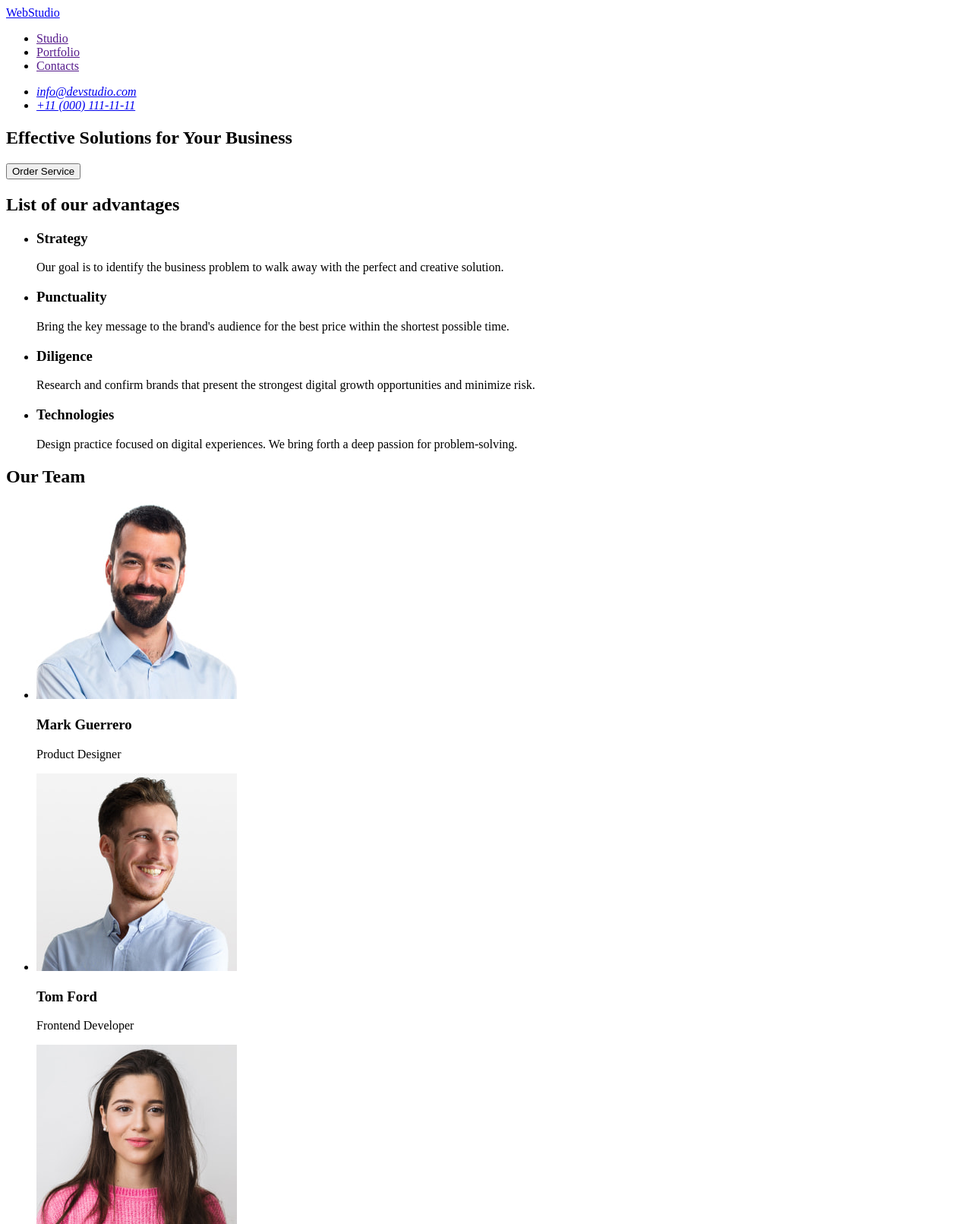
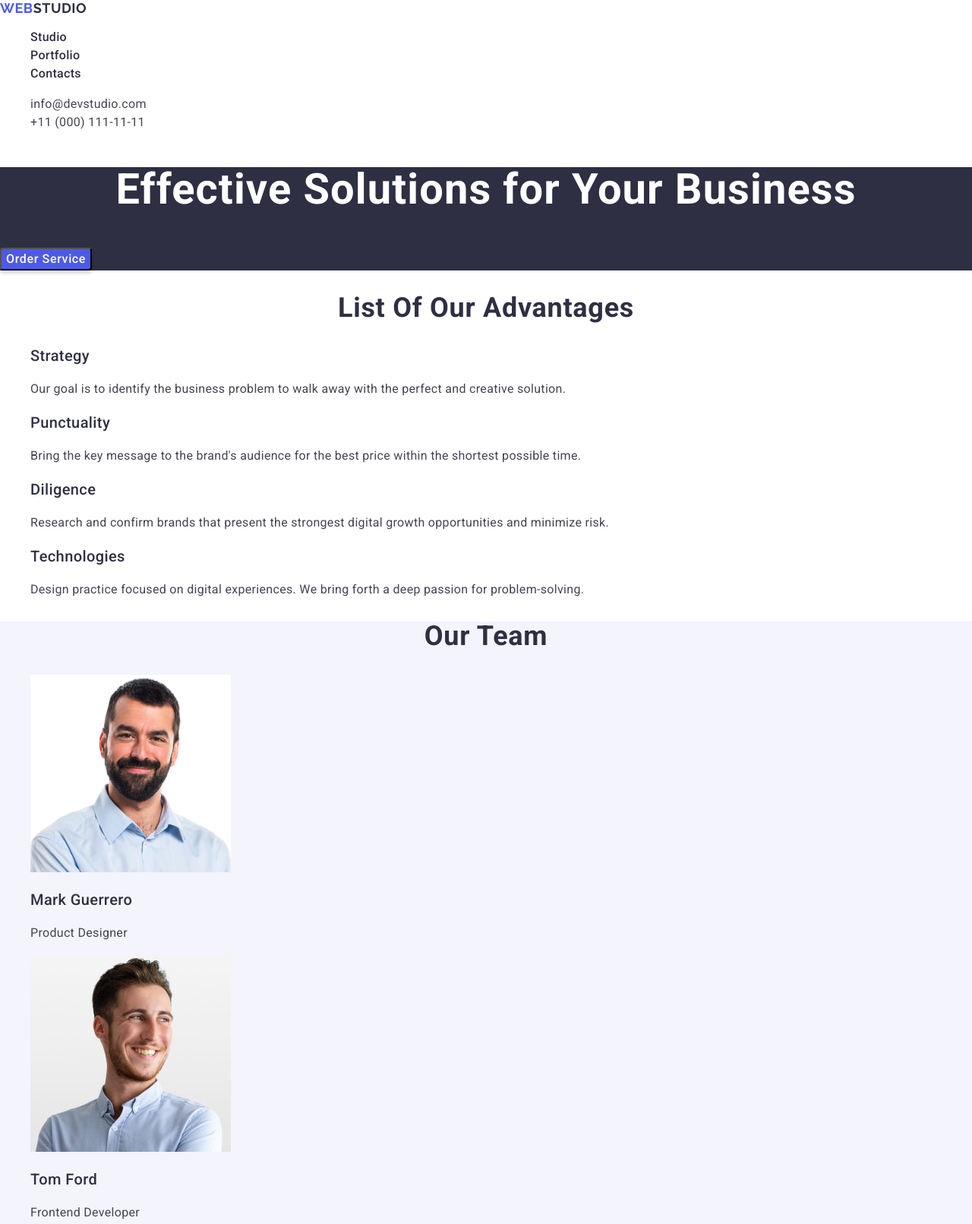
Before and after one commit to denysskrypka/goit-markup-hw-02, a plain HTML site: page index.html in a window 1280 px wide. Shown: the top 1611 px of the page at 76% size. Drawn offline with nearby package versions, Linux system fonts and the light colour scheme.

Commit message:
added css styles

```diff
--- /dev/null
+++ b/css/styles.css
@@ -0,0 +1,195 @@
+body {
+  font-family: "Roboto", sans-serif;
+  color: #434455;
+  background-color: #fff;
+}
+
+a {
+  text-decoration: none;
+}
+
+ul,
+ol {
+  list-style: none;
+}
+
+/* Header */
+
+.logo {
+  color: #4d5ae5;
+  font-family: Raleway, sans-serif;
+  font-size: 18px;
+  font-weight: 700;
+  line-height: 1.17;
+  letter-spacing: 0.03em;
+  text-transform: uppercase;
+}
+.logo-part {
+  color: #2e2f42;
+}
+.nav-link {
+  color: #2e2f42;
+  font-size: 16px;
+  font-weight: 500;
+  line-height: 1.5;
+  letter-spacing: 0.02em;
+}
+
+.nav-link:hover,
+.nav-link:focus {
+  color: #404bbf;
+}
+
+.address {
+  font-style: normal;
+}
+.address-link {
+  color: #434455;
+  font-family: Roboto;
+  font-size: 16px;
+  font-weight: 400;
+  line-height: 1.5;
+  letter-spacing: 0.02em;
+}
+
+.address-link:hover,
+.address-link:focus {
+  color: #404bbf;
+}
+
+/* Title section */
+
+.first-section {
+  background-color: #2e2f42;
+}
+
+.inscription-title {
+  color: #fff;
+  text-align: center;
+  font-family: Roboto;
+  font-size: 56px;
+  font-weight: 700;
+  line-height: 1.07;
+  letter-spacing: 0.02em;
+}
+
+.inscription-button {
+  color: #fff;
+  background-color: #4d5ae5;
+  font-family: Roboto;
+  font-size: 16px;
+  font-weight: 500;
+  line-height: 1.5;
+  letter-spacing: 0.04em;
+  box-shadow: 0px 4px 4px 0px rgba(0, 0, 0, 0.15);
+  border-radius: 4px;
+}
+
+.inscription-button:hover,
+.inscription-button:focus {
+  background-color: #404bbf;
+}
+
+/* Advantages section */
+
+.advantages-title {
+  color: #2e2f42;
+  text-align: center;
+  font-family: Roboto;
+  font-size: 36px;
+  line-height: 1.11;
+  letter-spacing: 0.02em;
+  text-transform: capitalize;
+}
+.advantages-list-title {
+  color: #2e2f42;
+  font-family: Roboto;
+  font-size: 20px;
+  font-weight: 500;
+  line-height: 1.2;
+  letter-spacing: 0.02em;
+}
+.advantages-list-text {
+  color: #434455;
+  font-family: Roboto;
+  font-size: 16px;
+  font-style: normal;
+  font-weight: 400;
+  line-height: 1.5;
+  letter-spacing: 0.02em;
+}
+
+/* Team info section */
+
+.team-section {
+  background-color: #f4f4fd;
+}
+.team-title {
+  color: #2e2f42;
+  text-align: center;
+  font-family: Roboto;
+  font-size: 36px;
+  line-height: 1.11;
+  letter-spacing: 0.02em;
+  text-transform: capitalize;
+}
+.team-member-name {
+  color: var(--NAVY-BLUE, #2e2f42);
+  font-family: Roboto;
+  font-size: 20px;
+  font-weight: 500;
+  line-height: 1.2;
+  letter-spacing: 0.02em;
+}
+.team-member-job {
+  color: var(--SLATE, #434455);
+  font-family: Roboto;
+  font-size: 16px;
+  font-weight: 400;
+  line-height: 1.5;
+  letter-spacing: 0.02em;
+}
+
+/* Portfolio section */
+
+.portfolio-title {
+  color: #2e2f42;
+  text-align: center;
+  font-family: Roboto;
+  font-size: 36px;
+  font-weight: 700;
+  line-height: 1.11;
+  letter-spacing: 0.02em;
+  text-transform: capitalize;
+}
+.portfolio-name {
+  color: #2e2f42;
+  font-family: Roboto;
+  font-size: 20px;
+  font-weight: 500;
+  line-height: 1.2;
+  letter-spacing: 0.02em;
+}
+.portfolio-text {
+  color: #434455;
+  font-family: Roboto;
+  font-size: 16px;
+  font-weight: 400;
+  line-height: 1.5;
+  letter-spacing: 0.02em;
+}
+
+/* Footer */
+
+.footer-text {
+  color: var(--CLOUD, #f4f4fd);
+  font-family: Roboto;
+  font-size: 16px;
+  font-weight: 400;
+  line-height: 1.5;
+  letter-spacing: 0.02em;
+}
+
+.footer-section {
+  background-color: #2e2f42;
+}
--- a/index.html
+++ b/index.html
@@ -3,60 +3,85 @@
   <head>
     <meta charset="UTF-8" />
     <meta name="viewport" content="width=device-width, initial-scale=1.0" />
+    <link rel="preconnect" href="https://fonts.googleapis.com" />
+    <link rel="preconnect" href="https://fonts.gstatic.com" crossorigin />
+    <link
+      href="https://fonts.googleapis.com/css2?family=Raleway:wght@700&family=Roboto:wght@400;500;700&display=swap"
+      rel="stylesheet"
+    />
+    <link
+      rel="stylesheet"
+      href="https://cdnjs.cloudflare.com/ajax/libs/modern-normalize/2.0.0/modern-normalize.min.css"
+      integrity="sha512-4xo8blKMVCiXpTaLzQSLSw3KFOVPWhm/TRtuPVc4WG6kUgjH6J03IBuG7JZPkcWMxJ5huwaBpOpnwYElP/m6wg=="
+      crossorigin="anonymous"
+      referrerpolicy="no-referrer"
+    />
+    <link rel="stylesheet" href="./css/styles.css" />
     <title>WebStudio</title>
   </head>
   <body>
     <header>
+      <!-- Navigation -->
       <nav>
-        <a href="./index.html">WebStudio</a>
+        <a class="logo" href="./index.html"
+          >Web<span class="logo-part">Studio</span></a
+        >
         <ul>
-          <li><a href="">Studio</a></li>
-          <li><a href="">Portfolio</a></li>
-          <li><a href="">Contacts</a></li>
+          <li><a class="nav-link" href="">Studio</a></li>
+          <li><a class="nav-link" href="">Portfolio</a></li>
+          <li><a class="nav-link" href="">Contacts</a></li>
         </ul>
       </nav>
-      <address>
+      <address class="address">
         <ul>
-          <li><a href="mailto:info@devstudio.com">info@devstudio.com</a></li>
-          <li><a href="tel:+110001111111">+11 (000) 111-11-11</a></li>
+          <li>
+            <a class="address-link" href="mailto:info@devstudio.com"
+              >info@devstudio.com</a
+            >
+          </li>
+          <li>
+            <a class="address-link" href="tel:+110001111111"
+              >+11 (000) 111-11-11</a
+            >
+          </li>
         </ul>
       </address>
     </header>
     <main>
       <!-- Initial inscription with button -->
-      <section>
-        <h1>Effective Solutions for Your Business</h1>
-        <button type="button">Order Service</button>
+      <section class="first-section">
+        <h1 class="inscription-title">Effective Solutions for Your Business</h1>
+        <button class="inscription-button" type="button">Order Service</button>
       </section>
 
       <!-- List of advantages -->
       <section>
-        <h2>List of our advantages</h2>
+        <h2 class="advantages-title">List of our advantages</h2>
         <ul>
           <li>
-            <h3>Strategy</h3>
-            <p>
+            <h3 class="advantages-list-title">Strategy</h3>
+            <p class="advantages-list-text">
               Our goal is to identify the business problem to walk away with the
               perfect and creative solution.
             </p>
           </li>
           <li>
-            <h3>Punctuality</h3>
-            <p>
+            <h3 class="advantages-list-title">Punctuality</h3>
+            <p class="advantages-list-text">
               Bring the key message to the brand's audience for the best price
               within the shortest possible time.
             </p>
           </li>
           <li>
-            <h3>Diligence</h3>
-            <p>
+            <h3 class="advantages-list-title">Diligence</h3>
+            <p class="advantages-list-text">
               Research and confirm brands that present the strongest digital
               growth opportunities and minimize risk.
             </p>
           </li>
           <li>
-            <h3>Technologies</h3>
-            <p>
+            <h3 class="advantages-list-title">Technologies</h3>
+            <p class="advantages-list-text">
               Design practice focused on digital experiences. We bring forth a
               deep passion for problem-solving.
             </p>
@@ -65,8 +90,8 @@
       </section>
 
       <!-- Team info -->
-      <section>
-        <h2>Our Team</h2>
+      <section class="team-section">
+        <h2 class="team-title">Our Team</h2>
         <ul>
           <li>
             <img
@@ -75,8 +100,8 @@
               width="264"
               height="260"
             />
-            <h3>Mark Guerrero</h3>
-            <p>Product Designer</p>
+            <h3 class="team-member-name">Mark Guerrero</h3>
+            <p class="team-member-job">Product Designer</p>
           </li>
           <li>
             <img
@@ -85,8 +110,8 @@
               width="264"
               height="260"
             />
-            <h3>Tom Ford</h3>
-            <p>Frontend Developer</p>
+            <h3 class="team-member-name">Tom Ford</h3>
+            <p class="team-member-job">Frontend Developer</p>
           </li>
           <li>
             <img
@@ -95,8 +120,8 @@
               width="264"
               height="260"
             />
-            <h3>Camila Garcia</h3>
-            <p>Marketing</p>
+            <h3 class="team-member-name">Camila Garcia</h3>
+            <p class="team-member-job">Marketing</p>
           </li>
           <li>
             <img
@@ -105,15 +130,74 @@
               width="264"
               height="260"
             />
-            <h3>Daniel Wilson</h3>
-            <p>UI Designer</p>
+            <h3 class="team-member-name">Daniel Wilson</h3>
+            <p class="team-member-job">UI Designer</p>
+          </li>
+        </ul>
+      </section>
+
+      <!-- Portfolio -->
+      <section>
+        <h2 class="portfolio-title">Our Portfolio</h2>
+        <ul>
+          <li>
+            <img
+              src="./images/Banking App.jpg"
+              alt="banking application interface"
+              width="360"
+            />
+            <h3 class="portfolio-name">Banking App</h3>
+            <p class="portfolio-text">App</p>
+          </li>
+          <li>
+            <img
+              src="./images/Cashless Payment.jpg"
+              alt="payment by phone using QR code"
+              width="360"
+            />
+            <h3 class="portfolio-name">Cashless Payment</h3>
+            <p class="portfolio-text">Marketing</p>
+          </li>
+          <li>
+            <img
+              src="./images/Meditation App.jpg"
+              alt="phone and laptop with text on screen"
+              width="360"
+            />
+            <h3 class="portfolio-name">Meditation App</h3>
+            <p class="portfolio-text">App</p>
+          </li>
+          <li>
+            <img src="./images/Taxi Driver.jpg" alt="taxi car" width="360" />
+            <h3 class="portfolio-name">Taxi Driver</h3>
+            <p class="portfolio-text">Marketing</p>
+          </li>
+          <li>
+            <img
+              src="./images/Screen illustations.jpg"
+              alt="smartphone with illustration on screen"
+              width="360"
+            />
+            <h3 class="portfolio-name">Screen illustations</h3>
+            <p class="portfolio-text">Design</p>
+          </li>
+          <li>
+            <img
+              src="./images/Online Courses.jpg"
+              alt="smiling girl with phone"
+              width="360"
+            />
+            <h3 class="portfolio-name">Online Courses</h3>
+            <p class="portfolio-text">Marketing</p>
           </li>
         </ul>
       </section>
     </main>
-    <footer>
-      <a href="./index.html">WebStudio</a>
-      <p>
+    <footer class="footer-section">
+      <a class="logo" href="./index.html"
+        >Web<span class="logo-part">Studio</span></a
+      >
+      <p class="footer-text">
         Increase the flow of customers and sales for your business with digital
         marketing & growth solutions.
       </p>
```
Also changed, not shown: images/Banking App.jpg (added), images/Cashless Payment.jpg (added), images/Meditation App.jpg (added), images/Online Courses.jpg (added), images/Screen illustations.jpg (added), images/Taxi Driver.jpg (added).
